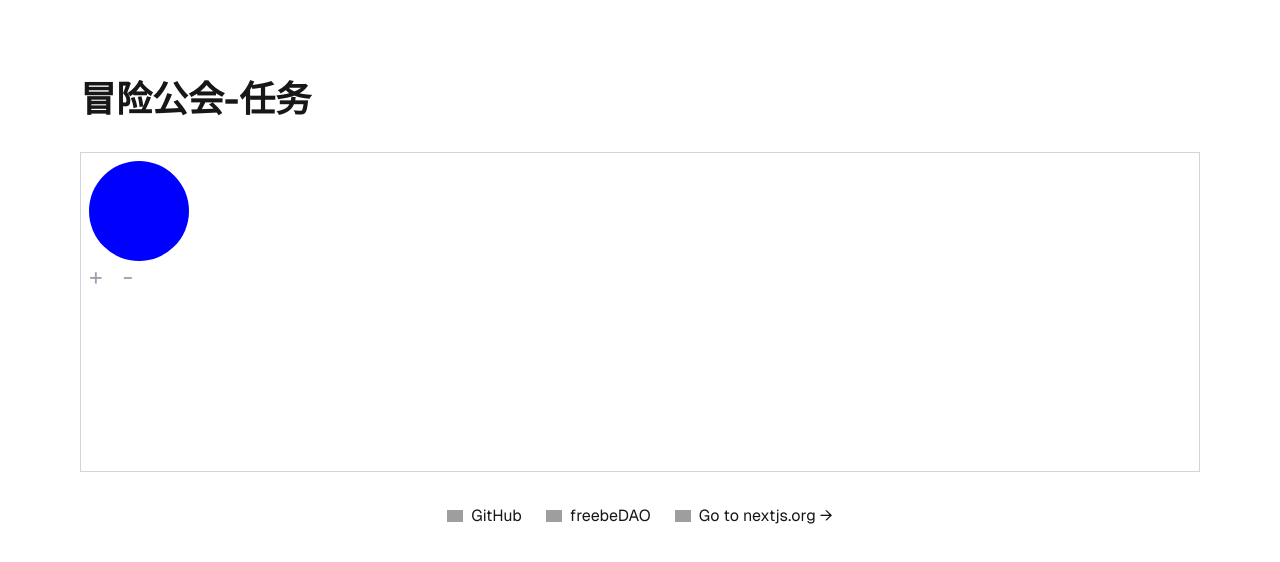
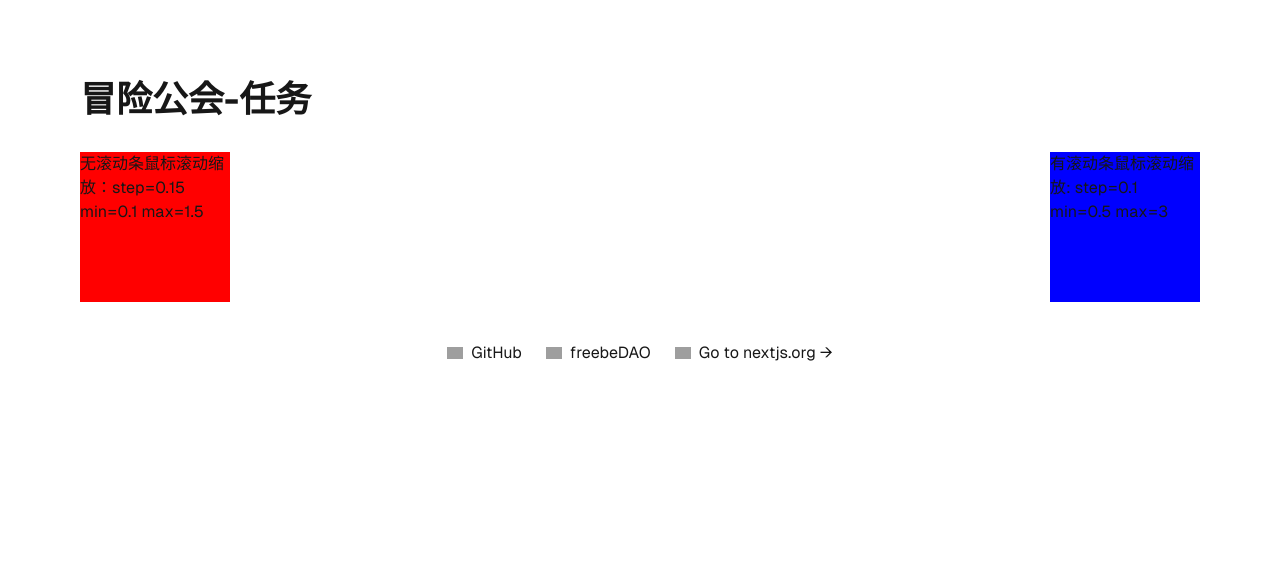
Before and after one commit to freebeDAO/advanture-island, a Next.js app: page /test/cavanbj/scaledComponent in a window 1280 px wide. Shown: the top 562 px of the page. Built offline with nearby package versions, Linux system fonts and the light colour scheme; grey boxes are pictures that could not be loaded.

Commit message:
微信=cavanbj, 任务=创建一个放大缩小的组件，使目标对象可以放大缩小

```diff
--- a/src/app/test/cavanbj/scaledComponent/page.tsx
+++ b/src/app/test/cavanbj/scaledComponent/page.tsx
@@ -1,15 +1,27 @@
 import Image from 'next/image';
-import CircleComponent from 'src/components/cavanbj/scaledComponent/scaledComponent'
+import ScaledComponent from 'src/components/cavanbj/scaledComponent/scaledComponent'
 
 export default function Home() {
   return (
     <div className="min-h-screen p-4 pb-20 gap-16 sm:p-20 font-[family-name:var(--font-geist-sans)]">
       <main className="flex flex-col gap-8 row-start-2  sm:items-start">
         <h1 className="text-4xl font-bold">冒险公会-任务</h1>
-        {/* 替换成自己完成的任务演示组件 */}
-        <h2 className="text-2xl h-80 text-gray-400 border border-gray-300 p-2 w-full">
-        <CircleComponent minRadius={10} maxRadius={100}></CircleComponent>
-        </h2>
+        <div style={{width: '100%'}}>
+          <div style={{float: 'left', marginRight: '10px'}}>
+          <ScaledComponent step={0.15} minScale={0.1} maxScale={1.5} overflowShowScrollBar={false}>
+            <div style={{ width: '150px', height: '150px', backgroundColor: 'red' }}>
+              无滚动条鼠标滚动缩放：step=0.15 min=0.1 max=1.5
+            </div>
+          </ScaledComponent>
+          </div>
+          <div style={{float: 'right'}}>
+          <ScaledComponent step={0.1} minScale={0.5} maxScale={3} overflowShowScrollBar={true}>
+            <div style={{ width: '150px', height: '150px', backgroundColor: 'blue' }}>
+              有滚动条鼠标滚动缩放: step=0.1 min=0.5 max=3
+            </div>
+          </ScaledComponent>
+          </div>
+        </div>
       </main>
       <footer className="row-start-3 flex gap-6 flex-wrap items-center justify-center mt-8">
         <a
--- a/src/components/cavanbj/scaledComponent/scaledComponent.tsx
+++ b/src/components/cavanbj/scaledComponent/scaledComponent.tsx
@@ -1,48 +1,58 @@
 'use client';
 
-import React, { useState } from 'react';
+import React, { useState, useEffect } from 'react';
 
-
+interface ScaledComponentProps {
+  children: React.ReactNode;
+  step: number;
+  minScale: number;
+  maxScale: number;
+  overflowShowScrollBar: boolean;
+}
 
 /**
  * CircleComponent 组件用于显示一个缩放的圆形。
- * @param minRadius - 圆形的最小半径，默认为 5。
- * @param maxRadius - 圆形的最大半径。
+ * @param children - 被缩放的对象，这里作为子元素
+ * @param step - 缩放变化的比率
+ * @param minScale - 最大放大倍数
+ * @param maxScale - 最小缩小倍数
+ * @param overflowShowScrollBar - 超出父容器大小时是否显示滚动条
  */
-const CircleComponent: React.FC<CircleComponentProps> = ({minRadius, maxRadius}) => {
-  const [radius, setRadius] = useState<number>(50);
+const ScaledComponent: React.FC<ScaledComponentProps> = ({ children, step = 0.1, minScale = 0.1, maxScale = 10, overflowShowScrollBar = false }) => {
+  const [scale, setScale] = useState(1);
 
-  if (minRadius < 5) {
-    minRadius = 5
-  }
-  if (maxRadius < minRadius) {
-    maxRadius = minRadius
+  useEffect(() => {
+    const handleScroll = (event: WheelEvent) => {
+      if (event.deltaY > 0) {
+        setScale(scale + step > maxScale? maxScale: scale + step);
+      } else {
+        setScale(scale - step > minScale? scale - step : minScale);
+      }
+    };
+    window.addEventListener('wheel', handleScroll);
+    return () => {
+      window.removeEventListener('wheel', handleScroll);
+    };
+  }, [scale, step, minScale, maxScale, overflowShowScrollBar]);
+
+  let overflow = 'visible';
+  if (overflowShowScrollBar) {
+    overflow = 'auto'
   }
 
-  const increaseRadius = () => {
-    setRadius(Math.min(maxRadius, radius + 10));
-  };
-
-  const decreaseRadius = () => {
-    if (radius > minRadius) {
-      setRadius(Math.max(minRadius, radius - 10));
-    }
-  };
-
   return (
-    <div>
-      <svg width={radius * 2} height={radius * 2}>
-        <circle cx={radius} cy={radius} r={radius} fill="blue" />
-      </svg>
-      <button style={{ marginRight: '20px' }} onClick={increaseRadius}>+</button>
-      <button onClick={decreaseRadius}>-</button>
+    <div style={{ position: 'relative', display: 'inline-block', overflow: `${overflow}` }}>
+      <div
+        style={{
+          transform: `scale(${scale})`,
+          transformOrigin: 'center',
+          display: 'inline-block',
+        }}
+      >
+        {children}
+      </div>
     </div>
   );
 };
 
-type CircleComponentProps = {
-  minRadius: number; // 最小半径
-  maxRadius: number; // 最大半径
-};
-
-export  default CircleComponent
+export default ScaledComponent;
```
